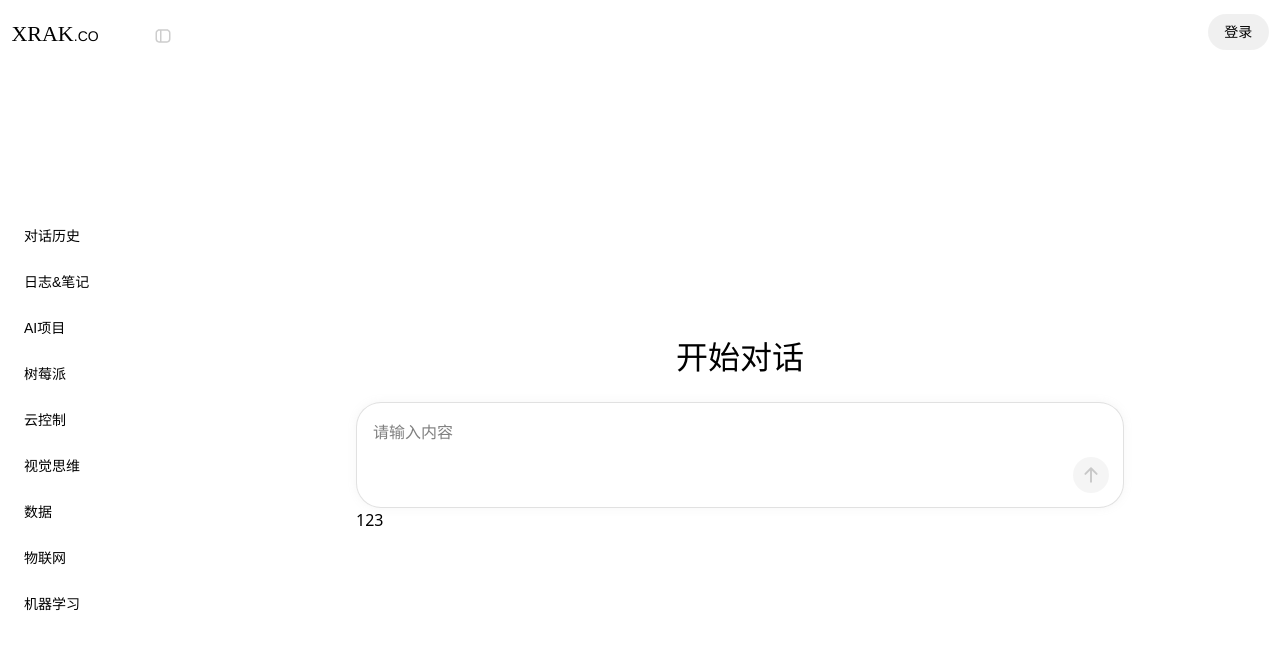
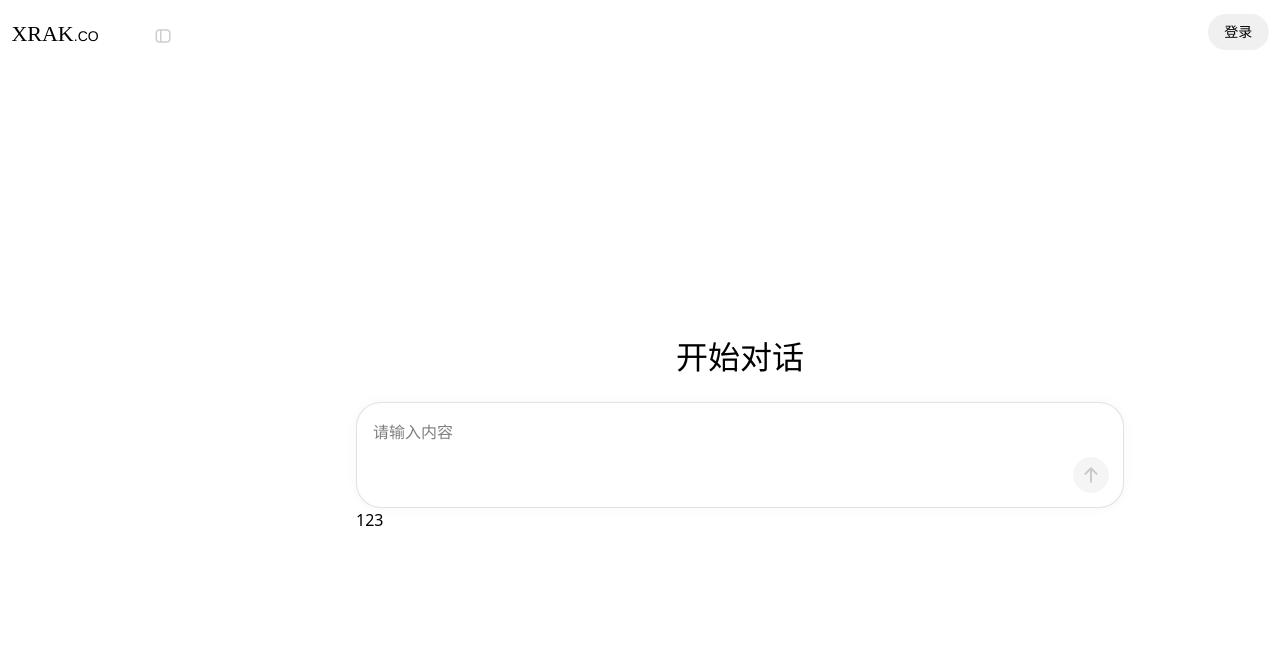
Before and after one commit to Thecnfor/XT-test, a Next.js app in the folder xt/: page / in a window 1280 px wide. Shown: the top 650 px of the page. Built offline with nearby package versions, Linux system fonts and the light colour scheme.

Commit message:
完善瑕疵

```diff
--- a/xt/src/components/features/feature.scss
+++ b/xt/src/components/features/feature.scss
@@ -120,3 +120,9 @@
         }
     }
 }
+
+.nav-common{
+    @media (max-width: $md-width) {
+        display: none;
+    }
+}
--- a/xt/src/components/universe/ChatHistoryButton.tsx
+++ b/xt/src/components/universe/ChatHistoryButton.tsx
@@ -13,15 +13,15 @@ const SwitchChat = () => {
     };
   };
   const navWidth = useSelector((state: RootState) => state.nav.navWidth);
-  const [isChecked, setIsChecked] = useState(navWidth === '80svw');
+  const [isChecked, setIsChecked] = useState(navWidth === '300px');
 
   useEffect(() => {
     // 当 navWidth 变化时，更新 isChecked 状态
-    setIsChecked(navWidth === '80svw');
+    setIsChecked(navWidth === '300px');
   }, [navWidth]);
 
   const handleChange = () => {
-    const newWidth = isChecked ? '0' : '80svw';
+    const newWidth = isChecked ? '0' : '300px';
     setIsChecked(!isChecked);
     dispatch(setNavWidth(newWidth));
   };
--- a/xt/src/styles/harmony.scss
+++ b/xt/src/styles/harmony.scss
@@ -75,7 +75,7 @@ nav{
     position: absolute;
     width: 200px;
     @media (max-width: $md-width) {
-      width: 200px;
+      width: 300px;
     }
     padding-top: 13rem;
     top:0;
@@ -86,7 +86,7 @@ nav{
       position: fixed;
       .nav-chat{
         top: calc(-13rem + 64px);
-        width: 80svw;
+        width: 300px;
         height: 100svh;
         position: absolute;
         opacity: 1;
@@ -100,17 +100,13 @@ nav{
           justify-content: flex-end;
         }
         ul{
-          width: 80svw;
+          width: 300px;
           height: calc(90svh - 64px);
           background-color: var(--bg-color);
         }
       }
-      div.nav-common{
+      div{
         position: relative;
-        @media (max-width: $md-width) {
-          display: none;
-        }
-
         .nav-home{
           position: absolute;
           opacity: 1;
@@ -119,11 +115,11 @@ nav{
           position: absolute;
           width: fit-content;
           height: fit-content;
-          border-radius: 10px;
+          border-radius: 20px;
           top: calc(-24px - 1rem);
-          background-color: rgba(var(--rgb-color), 0.2);
+          background-color: rgba(var(--rgb-color), 0.1);
           &:hover{
-            background-color: rgba(var(--rgb-color), 0.18);
+            background-color: rgba(var(--rgb-color), 0.12);
           }
           padding-left: 0;
           margin-left: 1.2rem;
```
